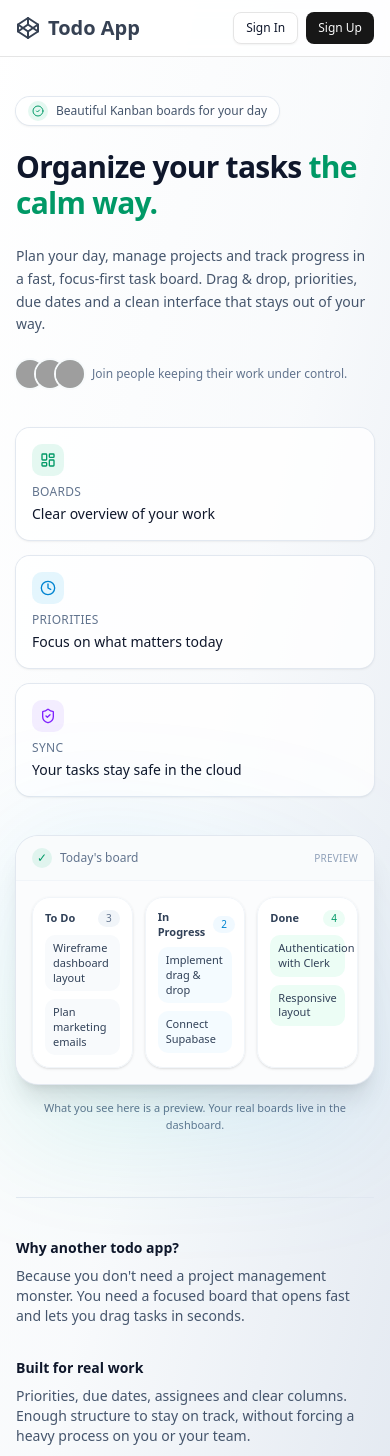
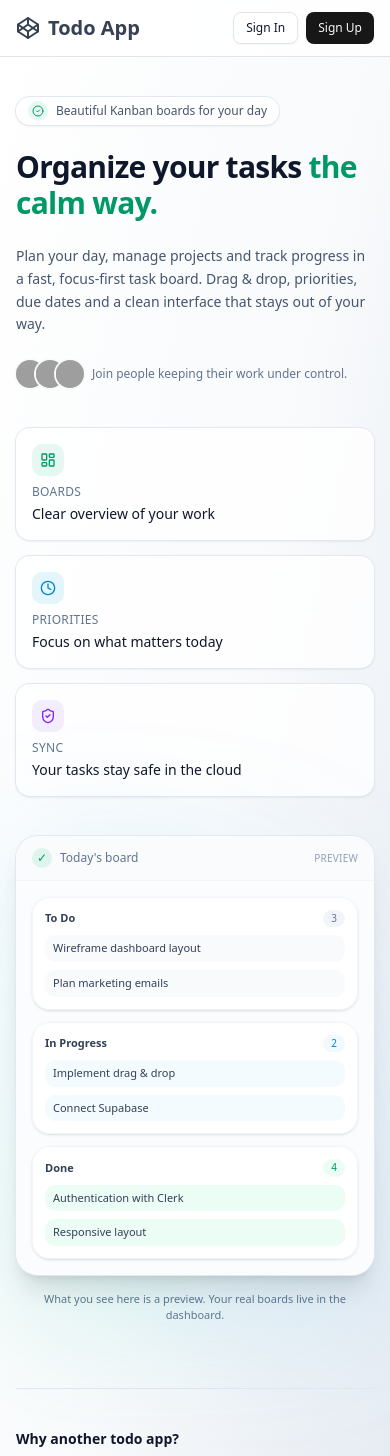
Before and after one commit to mescyura/todo-list-app, a Next.js app: page / in a window 390 px wide. Shown: the top 1456 px of the page. Built offline with nearby package versions, Linux system fonts and the light colour scheme; no server answers; grey boxes are pictures that could not be loaded.

Commit message:
fix styles

```diff
--- a/app/page.tsx
+++ b/app/page.tsx
@@ -118,7 +118,7 @@
 							</div>
 
 							<div className='px-4 py-4 bg-slate-50/60'>
-								<div className='grid grid-cols-3 gap-3 text-xs'>
+								<div className='grid grid-cols-1 sm:grid-cols-3 gap-3 text-xs'>
 									<div className='rounded-2xl bg-white/90 p-3 shadow-sm border border-slate-100'>
 										<div className='mb-2 flex items-center justify-between gap-2'>
 											<span className='text-[11px] font-semibold text-slate-700'>
```
